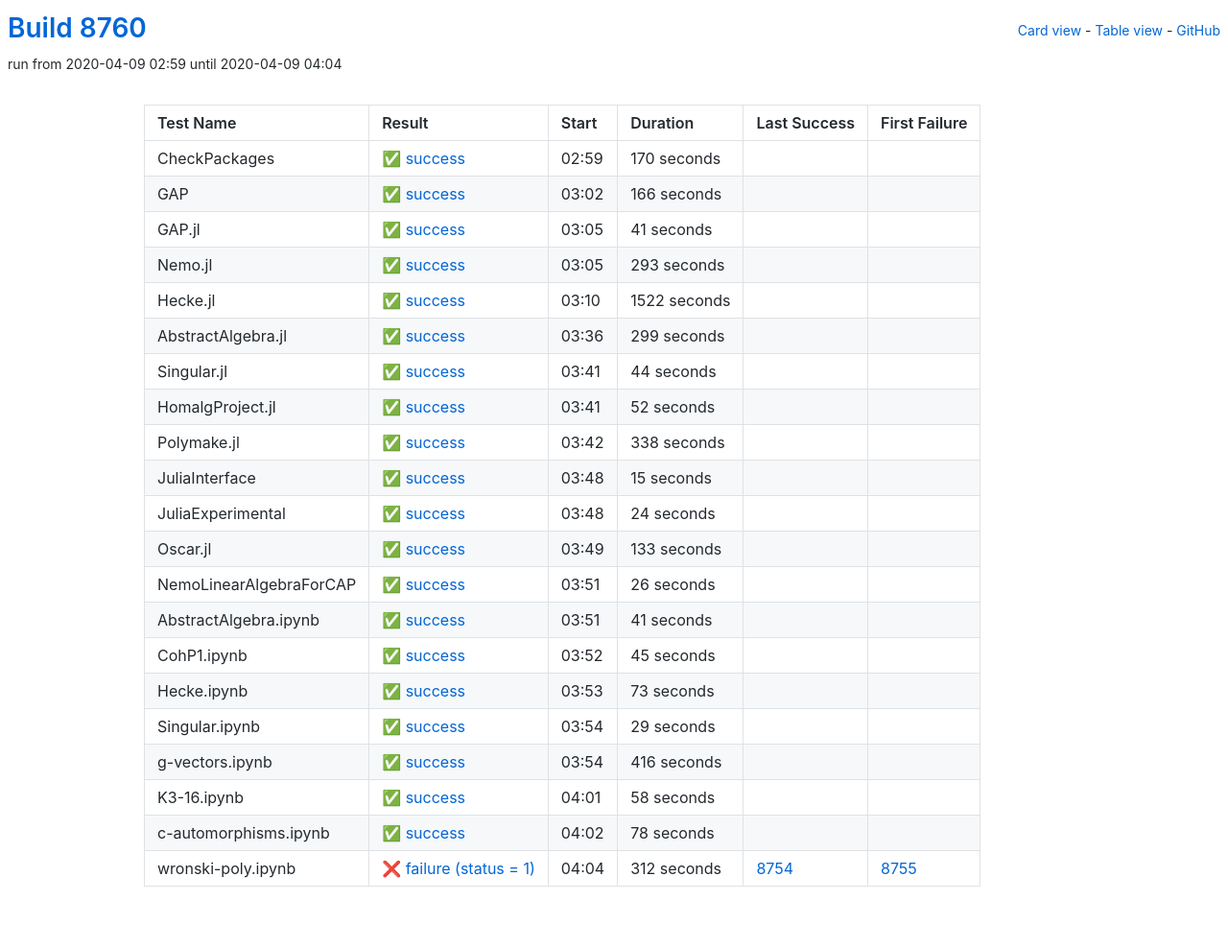
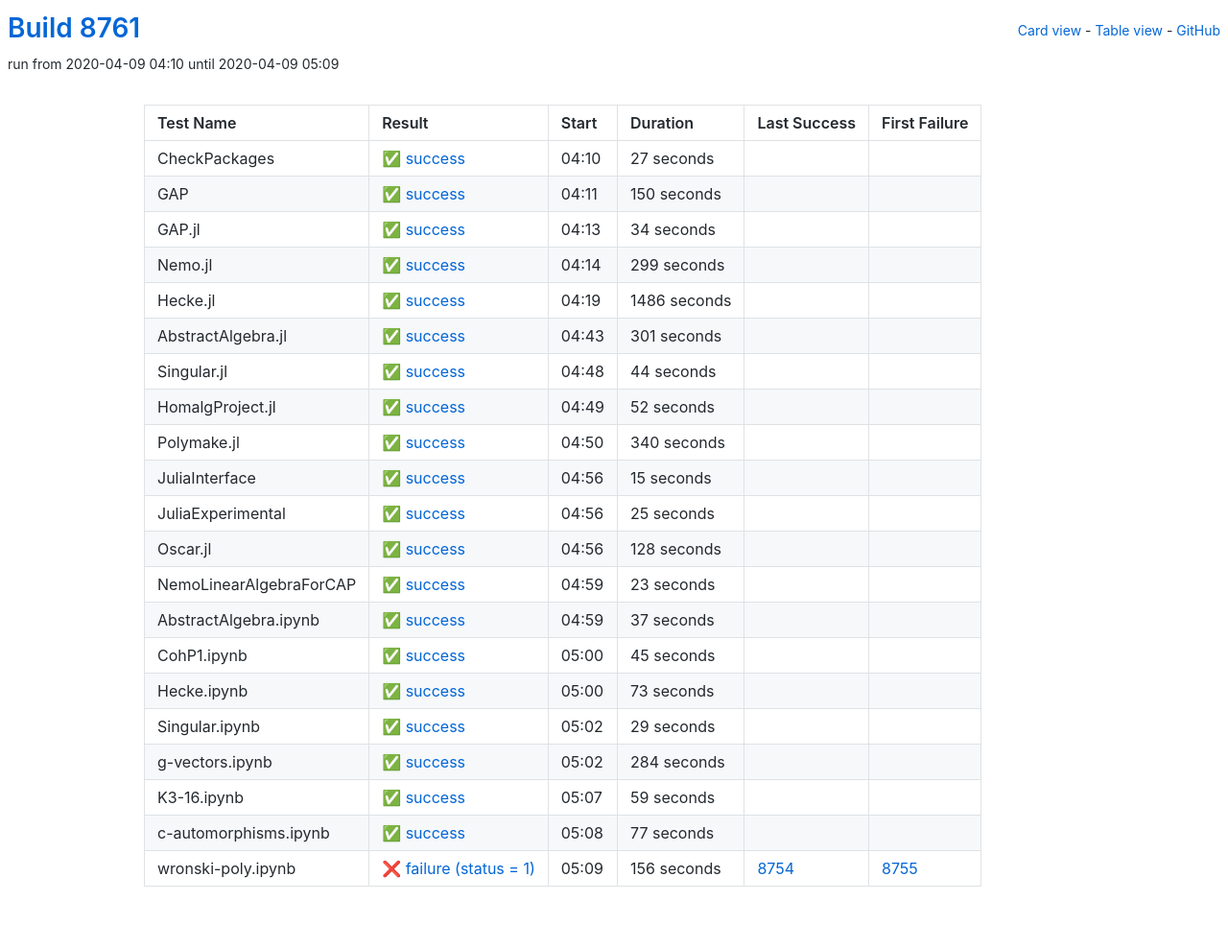
Before and after one commit to oscar-system/oscar-ci-status, a Jekyll site: the page built from table.html, in a window 1280 px wide. Shown: the whole page at 96% size. Built offline with Jekyll 4.4.1, drawn with Linux system fonts in a browser that asks for light colours.

Commit message:
Build 8761

```diff
--- a/_data/ci.yml
+++ b/_data/ci.yml
@@ -1,60 +1,38 @@
-build: 8760
-build_url: https://oscarci.mathematik.uni-kl.de/job/oscar/8760/
+build: 8761
+build_url: https://oscarci.mathematik.uni-kl.de/job/oscar/8761/
 job: oscar
 tests:
-- duration: 170
+- duration: 27
   exitcode: 0
   first_failure: false
   first_failure_url: null
   last_success: false
   last_success_url: null
-  log: https://oscarci.mathematik.uni-kl.de/job/oscar/8760/artifact/logs/build-8760/CheckPackages.log
+  log: https://oscarci.mathematik.uni-kl.de/job/oscar/8761/artifact/logs/build-8761/CheckPackages.log
   name: CheckPackages
-  start: 2020-04-09 02:59
+  start: 2020-04-09 04:10
   status: success
   success: true
-- duration: 166
+- duration: 150
   exitcode: 0
   first_failure: false
   first_failure_url: null
   last_success: false
   last_success_url: null
-  log: https://oscarci.mathematik.uni-kl.de/job/oscar/8760/artifact/logs/build-8760/GAP.log
+  log: https://oscarci.mathematik.uni-kl.de/job/oscar/8761/artifact/logs/build-8761/GAP.log
   name: GAP
-  start: 2020-04-09 03:02
+  start: 2020-04-09 04:11
   status: success
   success: true
-- duration: 41
+- duration: 34
   exitcode: 0
   first_failure: false
   first_failure_url: null
   last_success: false
   last_success_url: null
-  log: https://oscarci.mathematik.uni-kl.de/job/oscar/8760/artifact/logs/build-8760/GAP.jl.log
+  log: https://oscarci.mathematik.uni-kl.de/job/oscar/8761/artifact/logs/build-8761/GAP.jl.log
   name: GAP.jl
-  start: 2020-04-09 03:05
-  status: success
-  success: true
-- duration: 293
-  exitcode: 0
-  first_failure: false
-  first_failure_url: null
-  last_success: false
-  last_success_url: null
-  log: https://oscarci.mathematik.uni-kl.de/job/oscar/8760/artifact/logs/build-8760/Nemo.jl.log
-  name: Nemo.jl
-  start: 2020-04-09 03:05
-  status: success
-  success: true
-- duration: 1522
-  exitcode: 0
-  first_failure: false
-  first_failure_url: null
-  last_success: false
-  last_success_url: null
-  log: https://oscarci.mathematik.uni-kl.de/job/oscar/8760/artifact/logs/build-8760/Hecke.jl.log
-  name: Hecke.jl
-  start: 2020-04-09 03:10
+  start: 2020-04-09 04:13
   status: success
   success: true
 - duration: 299
@@ -63,9 +41,31 @@
   first_failure_url: null
   last_success: false
   last_success_url: null
-  log: https://oscarci.mathematik.uni-kl.de/job/oscar/8760/artifact/logs/build-8760/AbstractAlgebra.jl.log
+  log: https://oscarci.mathematik.uni-kl.de/job/oscar/8761/artifact/logs/build-8761/Nemo.jl.log
+  name: Nemo.jl
+  start: 2020-04-09 04:14
+  status: success
+  success: true
+- duration: 1486
+  exitcode: 0
+  first_failure: false
+  first_failure_url: null
+  last_success: false
+  last_success_url: null
+  log: https://oscarci.mathematik.uni-kl.de/job/oscar/8761/artifact/logs/build-8761/Hecke.jl.log
+  name: Hecke.jl
+  start: 2020-04-09 04:19
+  status: success
+  success: true
+- duration: 301
+  exitcode: 0
+  first_failure: false
+  first_failure_url: null
+  last_success: false
+  last_success_url: null
+  log: https://oscarci.mathematik.uni-kl.de/job/oscar/8761/artifact/logs/build-8761/AbstractAlgebra.jl.log
   name: AbstractAlgebra.jl
-  start: 2020-04-09 03:36
+  start: 2020-04-09 04:43
   status: success
   success: true
 - duration: 44
@@ -74,9 +74,9 @@
   first_failure_url: null
   last_success: false
   last_success_url: null
-  log: https://oscarci.mathematik.uni-kl.de/job/oscar/8760/artifact/logs/build-8760/Singular.jl.log
+  log: https://oscarci.mathematik.uni-kl.de/job/oscar/8761/artifact/logs/build-8761/Singular.jl.log
   name: Singular.jl
-  start: 2020-04-09 03:41
+  start: 2020-04-09 04:48
   status: success
   success: true
 - duration: 52
@@ -85,20 +85,20 @@
   first_failure_url: null
   last_success: false
   last_success_url: null
-  log: https://oscarci.mathematik.uni-kl.de/job/oscar/8760/artifact/logs/build-8760/HomalgProject.jl.log
+  log: https://oscarci.mathematik.uni-kl.de/job/oscar/8761/artifact/logs/build-8761/HomalgProject.jl.log
   name: HomalgProject.jl
-  start: 2020-04-09 03:41
+  start: 2020-04-09 04:49
   status: success
   success: true
-- duration: 338
+- duration: 340
   exitcode: 0
   first_failure: false
   first_failure_url: null
   last_success: false
   last_success_url: null
-  log: https://oscarci.mathematik.uni-kl.de/job/oscar/8760/artifact/logs/build-8760/Polymake.jl.log
+  log: https://oscarci.mathematik.uni-kl.de/job/oscar/8761/artifact/logs/build-8761/Polymake.jl.log
   name: Polymake.jl
-  start: 2020-04-09 03:42
+  start: 2020-04-09 04:50
   status: success
   success: true
 - duration: 15
@@ -107,53 +107,53 @@
   first_failure_url: null
   last_success: false
   last_success_url: null
-  log: https://oscarci.mathematik.uni-kl.de/job/oscar/8760/artifact/logs/build-8760/JuliaInterface.log
+  log: https://oscarci.mathematik.uni-kl.de/job/oscar/8761/artifact/logs/build-8761/JuliaInterface.log
   name: JuliaInterface
-  start: 2020-04-09 03:48
+  start: 2020-04-09 04:56
   status: success
   success: true
-- duration: 24
+- duration: 25
   exitcode: 0
   first_failure: false
   first_failure_url: null
   last_success: false
   last_success_url: null
-  log: https://oscarci.mathematik.uni-kl.de/job/oscar/8760/artifact/logs/build-8760/JuliaExperimental.log
+  log: https://oscarci.mathematik.uni-kl.de/job/oscar/8761/artifact/logs/build-8761/JuliaExperimental.log
   name: JuliaExperimental
-  start: 2020-04-09 03:48
+  start: 2020-04-09 04:56
   status: success
   success: true
-- duration: 133
+- duration: 128
   exitcode: 0
   first_failure: false
   first_failure_url: null
   last_success: false
   last_success_url: null
-  log: https://oscarci.mathematik.uni-kl.de/job/oscar/8760/artifact/logs/build-8760/Oscar.jl.log
+  log: https://oscarci.mathematik.uni-kl.de/job/oscar/8761/artifact/logs/build-8761/Oscar.jl.log
   name: Oscar.jl
-  start: 2020-04-09 03:49
+  start: 2020-04-09 04:56
   status: success
   success: true
-- duration: 26
+- duration: 23
   exitcode: 0
   first_failure: false
   first_failure_url: null
   last_success: false
   last_success_url: null
-  log: https://oscarci.mathematik.uni-kl.de/job/oscar/8760/artifact/logs/build-8760/NemoLinearAlgebraForCAP.log
+  log: https://oscarci.mathematik.uni-kl.de/job/oscar/8761/artifact/logs/build-8761/NemoLinearAlgebraForCAP.log
   name: NemoLinearAlgebraForCAP
-  start: 2020-04-09 03:51
+  start: 2020-04-09 04:59
   status: success
   success: true
-- duration: 41
+- duration: 37
   exitcode: 0
   first_failure: false
   first_failure_url: null
   last_success: false
   last_success_url: null
-  log: https://oscarci.mathematik.uni-kl.de/job/oscar/8760/artifact/logs/build-8760/AbstractAlgebra.ipynb.log
+  log: https://oscarci.mathematik.uni-kl.de/job/oscar/8761/artifact/logs/build-8761/AbstractAlgebra.ipynb.log
   name: AbstractAlgebra.ipynb
-  start: 2020-04-09 03:51
+  start: 2020-04-09 04:59
   status: success
   success: true
 - duration: 45
@@ -162,9 +162,9 @@
   first_failure_url: null
   last_success: false
   last_success_url: null
-  log: https://oscarci.mathematik.uni-kl.de/job/oscar/8760/artifact/logs/build-8760/CohP1.ipynb.log
+  log: https://oscarci.mathematik.uni-kl.de/job/oscar/8761/artifact/logs/build-8761/CohP1.ipynb.log
   name: CohP1.ipynb
-  start: 2020-04-09 03:52
+  start: 2020-04-09 05:00
   status: success
   success: true
 - duration: 73
@@ -173,9 +173,9 @@
   first_failure_url: null
   last_success: false
   last_success_url: null
-  log: https://oscarci.mathematik.uni-kl.de/job/oscar/8760/artifact/logs/build-8760/Hecke.ipynb.log
+  log: https://oscarci.mathematik.uni-kl.de/job/oscar/8761/artifact/logs/build-8761/Hecke.ipynb.log
   name: Hecke.ipynb
-  start: 2020-04-09 03:53
+  start: 2020-04-09 05:00
   status: success
   success: true
 - duration: 29
@@ -184,52 +184,52 @@
   first_failure_url: null
   last_success: false
   last_success_url: null
-  log: https://oscarci.mathematik.uni-kl.de/job/oscar/8760/artifact/logs/build-8760/Singular.ipynb.log
+  log: https://oscarci.mathematik.uni-kl.de/job/oscar/8761/artifact/logs/build-8761/Singular.ipynb.log
   name: Singular.ipynb
-  start: 2020-04-09 03:54
+  start: 2020-04-09 05:02
   status: success
   success: true
-- duration: 416
+- duration: 284
   exitcode: 0
   first_failure: false
   first_failure_url: null
   last_success: false
   last_success_url: null
-  log: https://oscarci.mathematik.uni-kl.de/job/oscar/8760/artifact/logs/build-8760/g-vectors.ipynb.log
+  log: https://oscarci.mathematik.uni-kl.de/job/oscar/8761/artifact/logs/build-8761/g-vectors.ipynb.log
   name: g-vectors.ipynb
-  start: 2020-04-09 03:54
+  start: 2020-04-09 05:02
   status: success
   success: true
-- duration: 58
+- duration: 59
   exitcode: 0
   first_failure: false
   first_failure_url: null
   last_success: false
   last_success_url: null
-  log: https://oscarci.mathematik.uni-kl.de/job/oscar/8760/artifact/logs/build-8760/K3-16.ipynb.log
+  log: https://oscarci.mathematik.uni-kl.de/job/oscar/8761/artifact/logs/build-8761/K3-16.ipynb.log
   name: K3-16.ipynb
-  start: 2020-04-09 04:01
+  start: 2020-04-09 05:07
   status: success
   success: true
-- duration: 78
+- duration: 77
   exitcode: 0
   first_failure: false
   first_failure_url: null
   last_success: false
   last_success_url: null
-  log: https://oscarci.mathematik.uni-kl.de/job/oscar/8760/artifact/logs/build-8760/c-automorphisms.ipynb.log
+  log: https://oscarci.mathematik.uni-kl.de/job/oscar/8761/artifact/logs/build-8761/c-automorphisms.ipynb.log
   name: c-automorphisms.ipynb
-  start: 2020-04-09 04:02
+  start: 2020-04-09 05:08
   status: success
   success: true
-- duration: 312
+- duration: 156
   exitcode: 1
   first_failure: 8755
   first_failure_url: https://oscarci.mathematik.uni-kl.de/job/oscar/8755/
   last_success: 8754
   last_success_url: https://oscarci.mathematik.uni-kl.de/job/oscar/8754/
-  log: https://oscarci.mathematik.uni-kl.de/job/oscar/8760/artifact/logs/build-8760/wronski-poly.ipynb.log
+  log: https://oscarci.mathematik.uni-kl.de/job/oscar/8761/artifact/logs/build-8761/wronski-poly.ipynb.log
   name: wronski-poly.ipynb
-  start: 2020-04-09 04:04
+  start: 2020-04-09 05:09
   status: failure
   success: false
```
Also changed, not shown: README.md.
